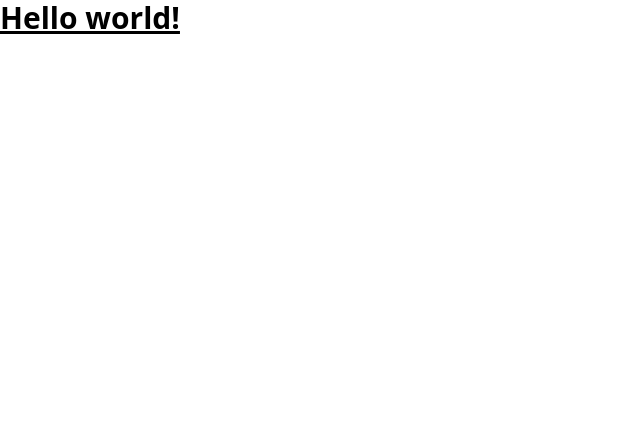
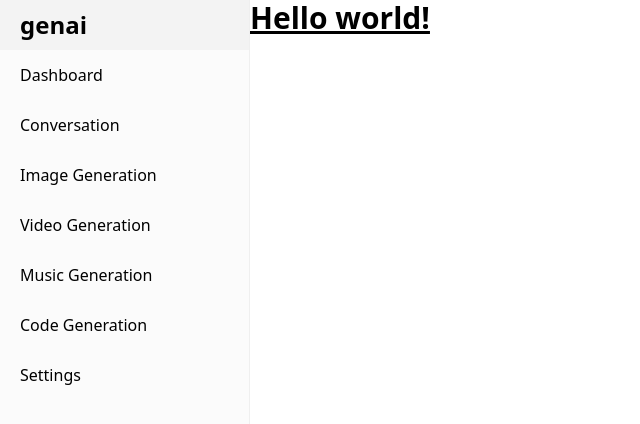
Before and after one commit to ABHI5645/chatGpt-kids, a Next.js app: page / in a window 1280 px wide. Shown: the top 424 px of the page, without its empty margins (0-640 px from the left). Built offline with nearby package versions, Linux system fonts and the light colour scheme.

Commit message:
add react-pro-sidebar

```diff
--- a/package.json
+++ b/package.json
@@ -9,6 +9,10 @@
     "lint": "next lint"
   },
   "dependencies": {
+    "@emotion/react": "^11.11.1",
+    "@emotion/styled": "^11.11.0",
+    "@mui/icons-material": "^5.14.7",
+    "@mui/material": "^5.14.7",
     "class-variance-authority": "^0.7.0",
     "clsx": "^2.0.0",
     "eslint": "8.48.0",
@@ -17,6 +21,7 @@
     "next": "13.4.19",
     "react": "18.2.0",
     "react-dom": "18.2.0",
+    "react-pro-sidebar": "^1.1.0-alpha.1",
     "tailwind-merge": "^1.14.0",
     "tailwindcss-animate": "^1.0.7"
   },
--- a/src/pages/index.js
+++ b/src/pages/index.js
@@ -2,9 +2,28 @@ import Head from "next/head";
 import Image from "next/image";
 import { Inter } from "next/font/google";
 import styles from "@/styles/Home.module.css";
+import { Sidebar, Menu, MenuItem } from "react-pro-sidebar";
 
 const inter = Inter({ subsets: ["latin"] });
 
 export default function Home() {
-  return <h1 className="text-3xl font-bold underline">Hello world!</h1>;
+  return (
+    <div className="flex">
+      <Sidebar className="w-1/5 h-screen">
+        <Menu>
+          <MenuItem>
+            <h2 className="text-2xl font-bold">genai</h2>
+          </MenuItem>
+          <MenuItem>Dashboard</MenuItem>
+          <MenuItem>Conversation</MenuItem>
+          <MenuItem>Image Generation</MenuItem>
+          <MenuItem>Video Generation</MenuItem>
+          <MenuItem>Music Generation</MenuItem>
+          <MenuItem>Code Generation</MenuItem>
+          <MenuItem>Settings</MenuItem>
+        </Menu>
+      </Sidebar>
+      <h1 className="text-3xl font-bold underline">Hello world!</h1>
+    </div>
+  );
 }
```
Also changed, not shown: 1 other file (tests, documents, lock files or other folders).
